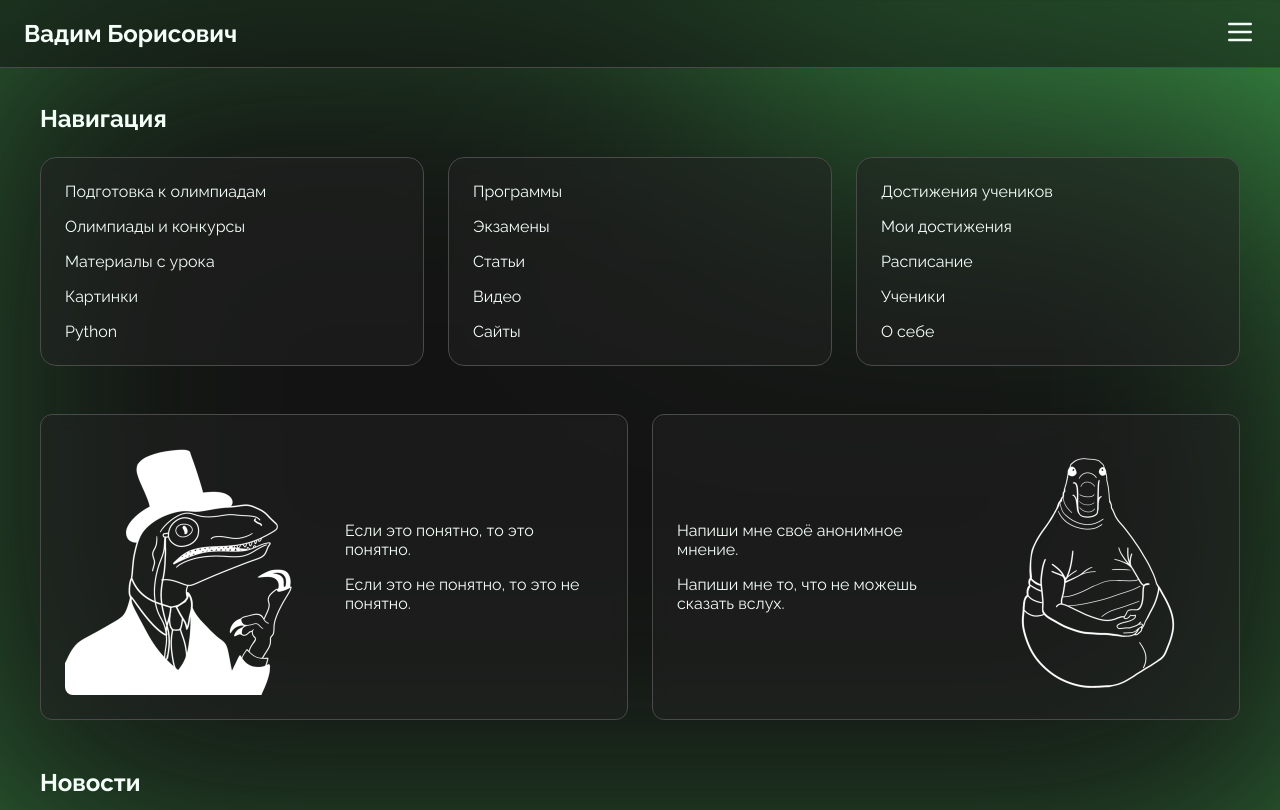
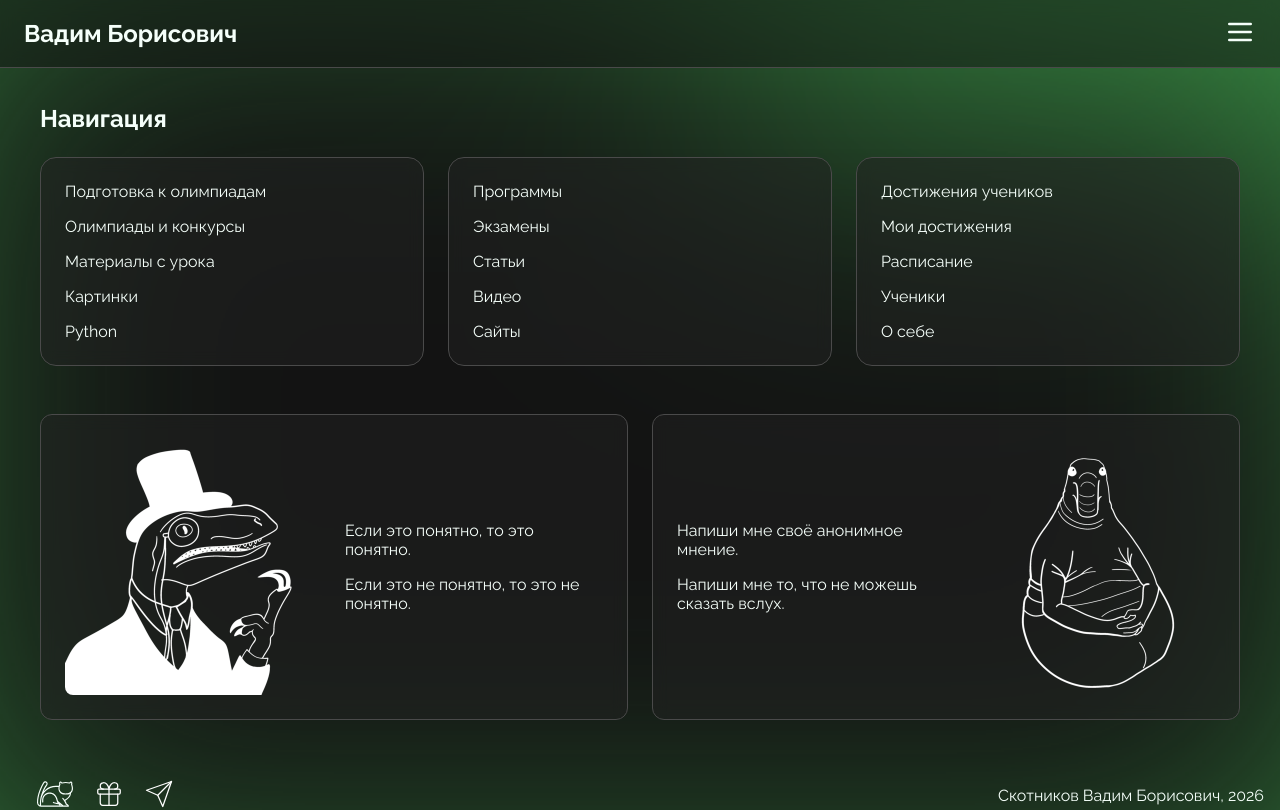
Before and after one commit to svbinf-ru/svbinf.ru, a Next.js app: page / in a window 1280 px wide. Shown: the top 810 px of the page. Built offline with nearby package versions, Linux system fonts and the light colour scheme.

Commit message:
chore: remove news feed from home page

```diff
--- a/app/page.tsx
+++ b/app/page.tsx
@@ -4,7 +4,6 @@ import { CardLink } from '@/components/CardLink'
 import { Container } from '@/components/Container'
 import { GridTwoColumns } from '@/components/GridTwoColumns'
 import { HomepageNavigation } from '@/components/HomepageNavigation'
-import { NewsFeed } from '@/components/NewsFeed'
 
 export default function Home() {
     return (
@@ -36,7 +35,6 @@ export default function Home() {
                     </CardLink>
                 </GridTwoColumns>
             </Container>
-            <NewsFeed />
         </main>
     )
 }
```
